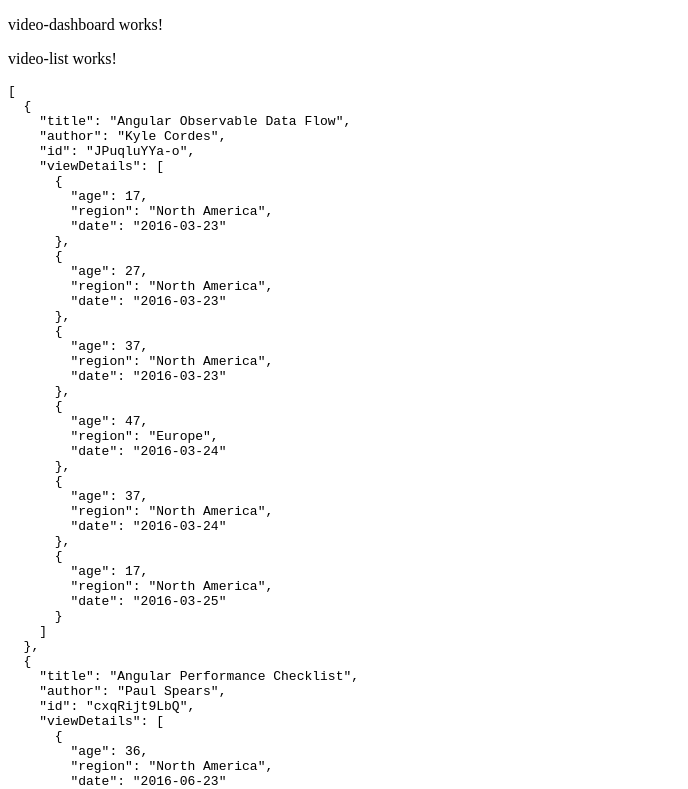
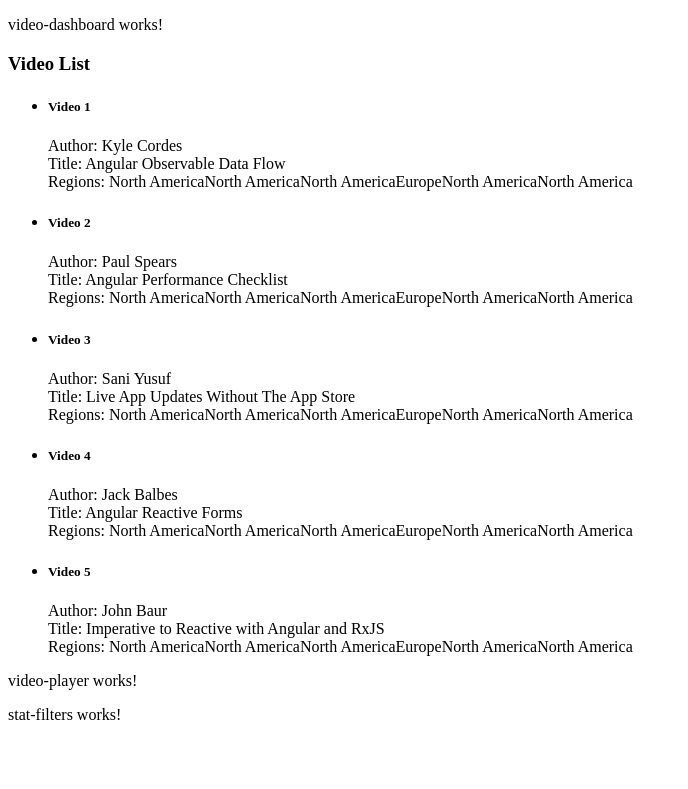
Before and after one commit to LHassler/OasisSource, an Angular app: page /dashboard in a window 1280 px wide. Shown: the top 789 px of the page, without its empty margins (0-688 px from the left). Built offline with nearby package versions, Linux system fonts and the light colour scheme.

Commit message:
ngFor and nested ngFor

```diff
--- a/src/app/dashboard/video-list/video-list.component.html
+++ b/src/app/dashboard/video-list/video-list.component.html
@@ -1,2 +1,12 @@
-<p>video-list works!</p>
-<pre>{{ videos | json }}</pre>
+<h3>Video List</h3>
+<ul>
+  <li *ngFor="let video of videos; index as i">
+    <h5>Video {{ i + 1 }}</h5>
+    Author: {{ video.author }}
+    <br />
+    Title: {{ video.title }}
+    <br />
+    Regions:
+    <span *ngFor="let detail of video.viewDetails">{{ detail.region }}</span>
+  </li>
+</ul>
```
